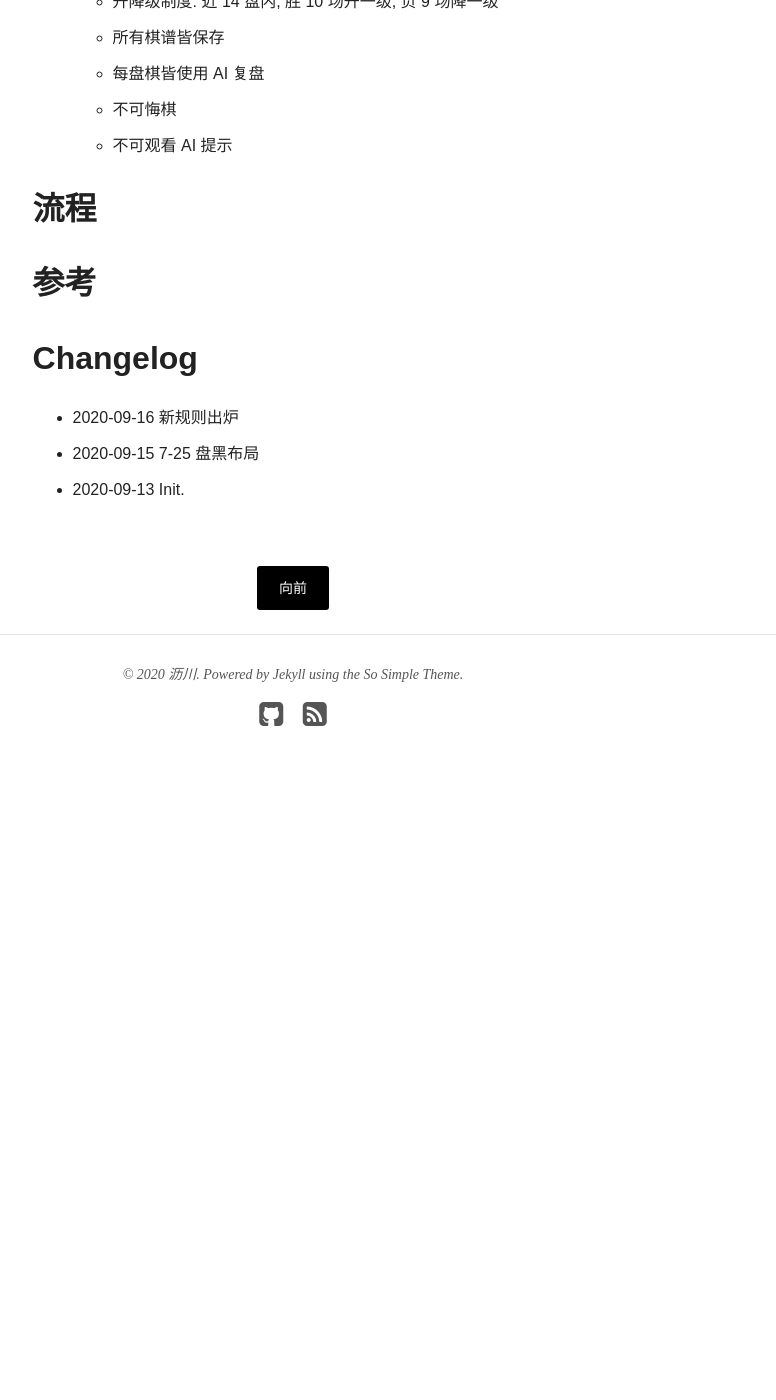
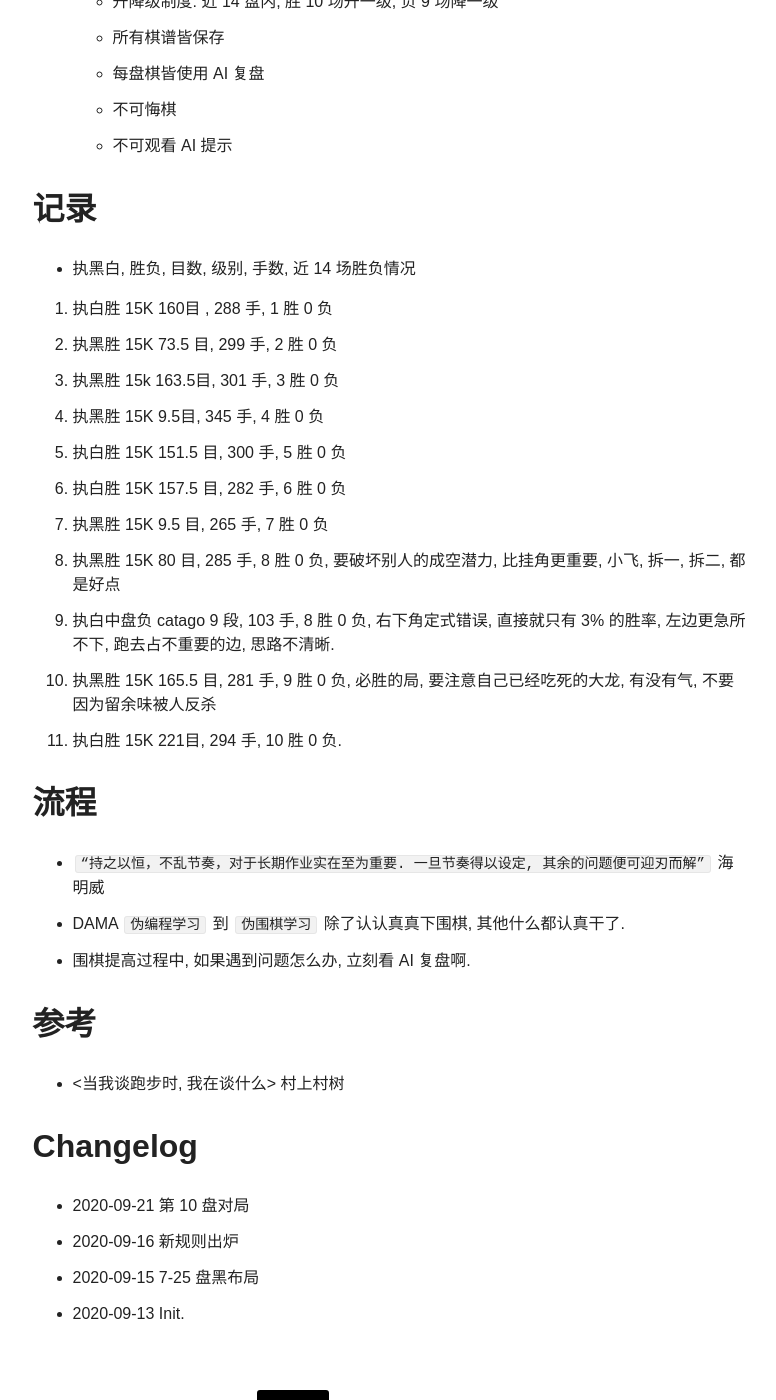
Before and after one commit to Hugo1030/Hugo1030.github.io, a Jekyll site: the page built from _posts/articles/2020-09-13-net-go.md, in a window 1280 px wide and 1400 px high, scrolled down 1181 px. Shown: the whole window, without its empty margins (347-1123 px from the left). Built offline with Jekyll 4.4.1, drawn with Linux system fonts in a browser that asks for light colours; nearby versions of some CDN libraries; before the commit the page ends 2007 px from its top, so only the background shows below that.

Commit message:
go to gov serve

```diff
--- a/_posts/articles/2020-09-13-net-go.md
+++ b/_posts/articles/2020-09-13-net-go.md
@@ -29,13 +29,33 @@ modified:
     - 不可悔棋
     - 不可观看 AI 提示
 
+## 记录
+
+- 执黑白, 胜负, 目数, 级别, 手数, 近 14 场胜负情况
+
+1. 执白胜 15K 160目 , 288 手, 1 胜 0 负
+2. 执黑胜 15K 73.5 目, 299 手, 2 胜 0 负
+3. 执黑胜 15k 163.5目,  301 手, 3 胜 0 负
+4. 执黑胜 15K 9.5目, 345 手, 4 胜 0 负
+5. 执白胜 15K 151.5 目, 300 手, 5 胜 0 负
+6. 执白胜 15K 157.5 目, 282 手, 6 胜 0 负
+7. 执黑胜 15K 9.5 目, 265 手, 7 胜 0 负
+8. 执黑胜 15K 80 目, 285 手, 8 胜 0 负, 要破坏别人的成空潜力, 比挂角更重要, 小飞, 拆一, 拆二, 都是好点
+9. 执白中盘负 catago 9 段, 103 手, 8 胜 0 负, 右下角定式错误, 直接就只有 3% 的胜率, 左边更急所不下, 跑去占不重要的边, 思路不清晰.
+10. 执黑胜 15K 165.5 目, 281 手, 9 胜 0 负, 必胜的局, 要注意自己已经吃死的大龙, 有没有气, 不要因为留余味被人反杀
+11. 执白胜 15K 221目, 294 手, 10 胜 0 负.
+
 ## 流程
-
+- `“持之以恒，不乱节奏，对于长期作业实在至为重要. 一旦节奏得以设定, 其余的问题便可迎刃而解”` 海明威
+- DAMA `伪编程学习` 到 `伪围棋学习` 除了认认真真下围棋, 其他什么都认真干了.
+- 围棋提高过程中, 如果遇到问题怎么办, 立刻看 AI 复盘啊.
 
 
 ## 参考
+- <当我谈跑步时, 我在谈什么> 村上村树
 
 ## Changelog
+- 2020-09-21 第 10 盘对局
 - 2020-09-16 新规则出炉
 - 2020-09-15 7-25 盘黑布局
 - 2020-09-13 Init.
```
Also changed, not shown: _posts/tech/2020-09-04-housechange.md (+11 -6 lines), 2 other files.
